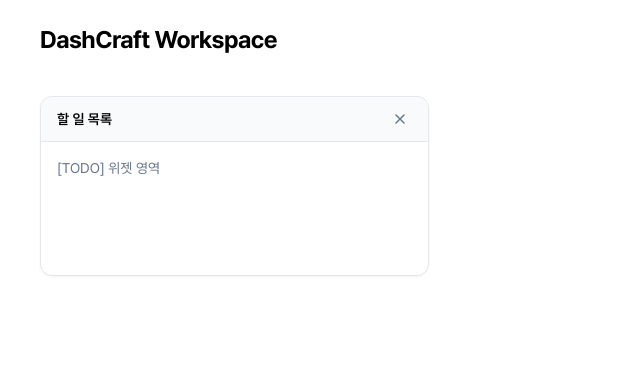
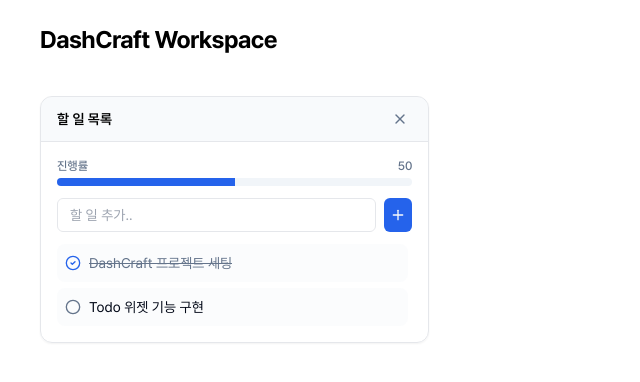
Before and after one commit to jaywai-lee/DashCraft, a Next.js app: page /dashboard in a window 1280 px wide. Shown: the top 382 px of the page, without its empty margins (0-640 px from the left). Built offline with nearby package versions, Linux system fonts and the light colour scheme.

Commit message:
feat: todo 위젯 컨테이너 조립 및 프로그레스 바 UI 버그 수정 (#8)

```diff
--- /dev/null
+++ b/src/features/todo-widget/index.ts
@@ -0,0 +1,2 @@
+export { TodoWidget } from "./ui/TodoWidget";
+export type { TodoItemData } from "./model/useTodo";
--- a/src/features/todo-widget/model/useTodo.ts
+++ b/src/features/todo-widget/model/useTodo.ts
@@ -1,3 +1,5 @@
+"use client";
+
 import React, { useState } from "react";
 
 export interface TodoItemData {
--- a/src/features/todo-widget/ui/TodoProgress.tsx
+++ b/src/features/todo-widget/ui/TodoProgress.tsx
@@ -12,7 +12,7 @@
       <div className="w-full bg-muted rounded-full h-2 overflow-hidden">
         <div
           className="bg-primary h-2 transition-all duration-300 ease-in-out"
-          style={{ width: `${percent}` }}
+          style={{ width: `${percent}%` }}
         />
       </div>
     </div>
--- /dev/null
+++ b/src/features/todo-widget/ui/TodoWidget.tsx
@@ -0,0 +1,35 @@
+"use client";
+
+import { useTodo } from "../model/useTodo";
+import { TodoForm } from "./TodoForm";
+import { TodoList } from "./TodoList";
+import { TodoProgress } from "./TodoProgress";
+
+const DEFAULT_TODOS = [
+  { id: "1", text: "DashCraft 프로젝트 세팅", completed: true },
+  { id: "2", text: "Todo 위젯 기능 구현", completed: false },
+];
+
+export const TodoWidget = () => {
+  const {
+    todos,
+    inputText,
+    setInputText,
+    addTodo,
+    toggleTodo,
+    deleteTodo,
+    progressPercent,
+  } = useTodo(DEFAULT_TODOS);
+
+  return (
+    <div className="flex flex-col h-full gap-3">
+      <TodoProgress percent={progressPercent} />
+      <TodoForm
+        inputText={inputText}
+        onChangeText={setInputText}
+        onSubmit={addTodo}
+      />
+      <TodoList todos={todos} onToggle={toggleTodo} onDelete={deleteTodo} />
+    </div>
+  );
+};
--- a/src/widgets/dashboard-grid/ui/SortableWidget.tsx
+++ b/src/widgets/dashboard-grid/ui/SortableWidget.tsx
@@ -2,6 +2,7 @@
 
 import { Widget } from "@/entities/widget/model/types";
 import { WidgetFrame } from "@/entities/widget/ui/WidgetFrame";
+import { TodoWidget } from "@/features/todo-widget";
 import { useSortable } from "@dnd-kit/sortable";
 import { CSS } from "@dnd-kit/utilities";
 
@@ -25,12 +26,23 @@
     opacity: isDragging ? 0.5 : 1,
   };
 
+  const renderWidgetContent = () => {
+    switch (widget.type) {
+      case "todo":
+        return <TodoWidget />;
+      default:
+        return (
+          <div className="text-sm text-muted-foreground">
+            [{widget.type.toUpperCase()}] 준비 중인 위젯입니다.
+          </div>
+        );
+    }
+  };
+
   return (
     <div ref={setNodeRef} style={style} {...attributes} {...listeners}>
       <WidgetFrame id={widget.id} title={widget.title}>
-        <div className="text-sm text-muted-foreground">
-          [{widget.type.toUpperCase()}] 위젯 영역
-        </div>
+        {renderWidgetContent()}
       </WidgetFrame>
     </div>
   );
```
